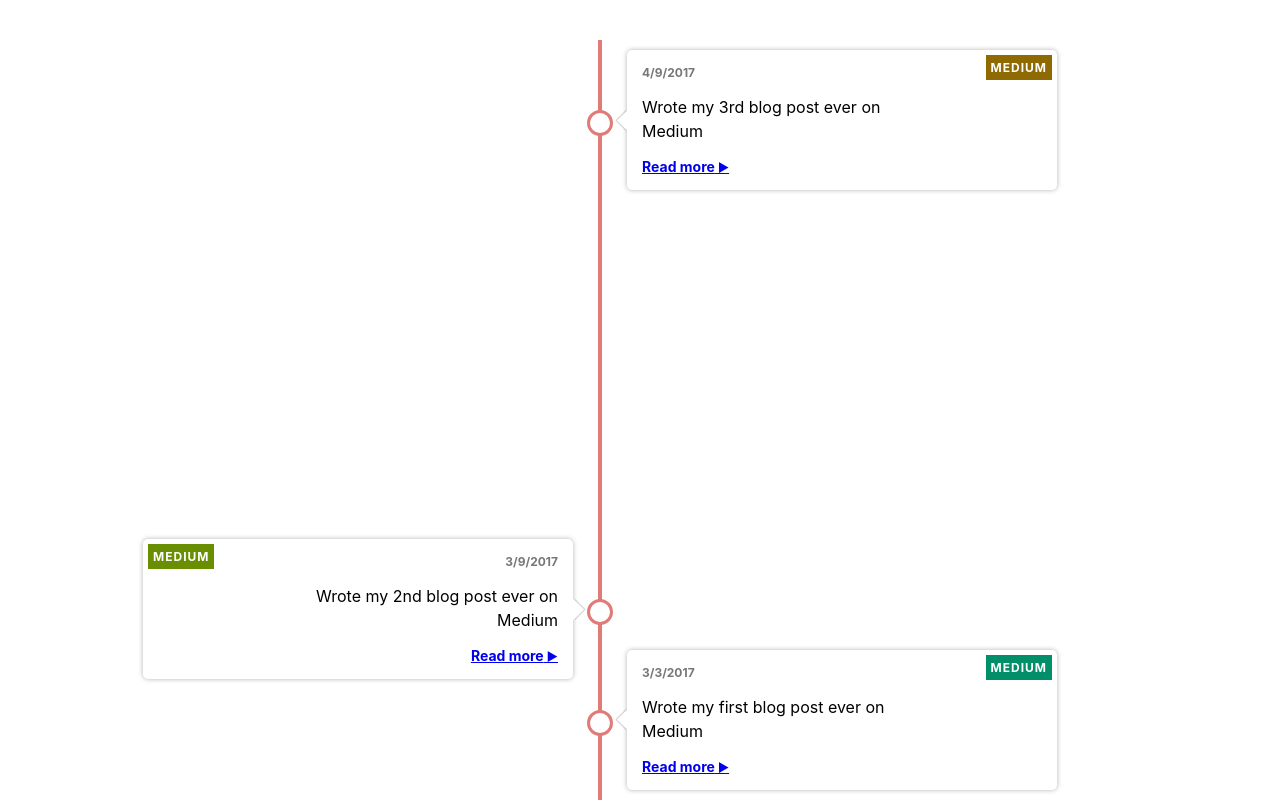
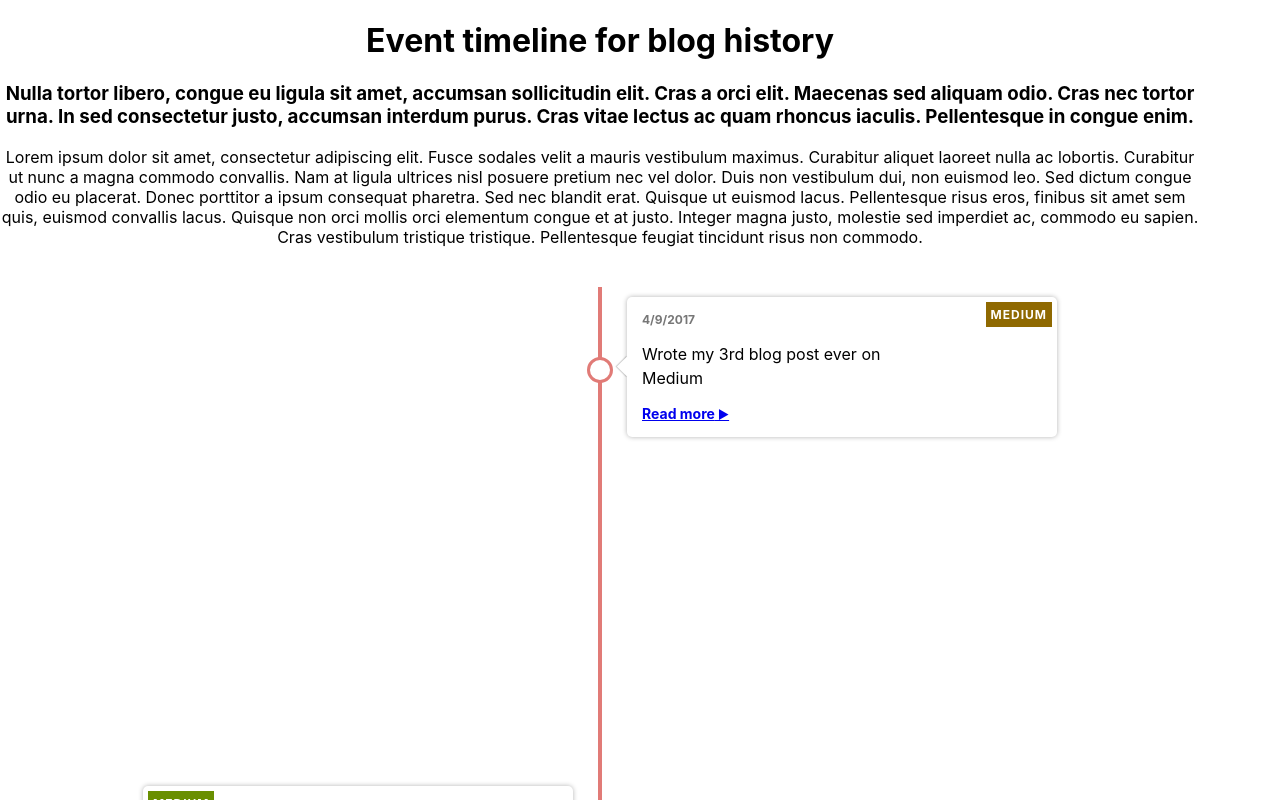
Before and after one commit to omegagussan/vertical-timeline, a React (Create React App) app: page / in a window 1280 px wide. Shown: the top 800 px of the page. Built offline with nearby package versions, Linux system fonts and the light colour scheme.

Commit message:
created a dummy header

```diff
--- a/src/App.js
+++ b/src/App.js
@@ -5,6 +5,7 @@ import TimelineContainer from "./components/TimelineContainer";
 class App extends React.Component{
 
   render(){
+    const header_text = "blog history";
     const timelineData = [
       {
         text: 'Wrote my first blog post ever on Medium',
@@ -49,8 +50,13 @@ class App extends React.Component{
     ];
 
     return (
-        <div className="App">
-          <TimelineContainer data={timelineData}/>
+        <div className="App" style={{width: "1200px"}}>
+          <h1>Event timeline for {header_text}</h1>
+          <h3>Nulla tortor libero, congue eu ligula sit amet, accumsan sollicitudin elit. Cras a orci elit. Maecenas sed aliquam odio. Cras nec tortor urna. In sed consectetur justo, accumsan interdum purus. Cras vitae lectus ac quam rhoncus iaculis. Pellentesque in congue enim.</h3>
+          <p>
+            Lorem ipsum dolor sit amet, consectetur adipiscing elit. Fusce sodales velit a mauris vestibulum maximus. Curabitur aliquet laoreet nulla ac lobortis. Curabitur ut nunc a magna commodo convallis. Nam at ligula ultrices nisl posuere pretium nec vel dolor. Duis non vestibulum dui, non euismod leo. Sed dictum congue odio eu placerat. Donec porttitor a ipsum consequat pharetra. Sed nec blandit erat. Quisque ut euismod lacus. Pellentesque risus eros, finibus sit amet sem quis, euismod convallis lacus. Quisque non orci mollis orci elementum congue et at justo. Integer magna justo, molestie sed imperdiet ac, commodo eu sapien. Cras vestibulum tristique tristique. Pellentesque feugiat tincidunt risus non commodo.
+          </p>
+            <TimelineContainer data={timelineData}/>
         </div>
     );
   }
```
